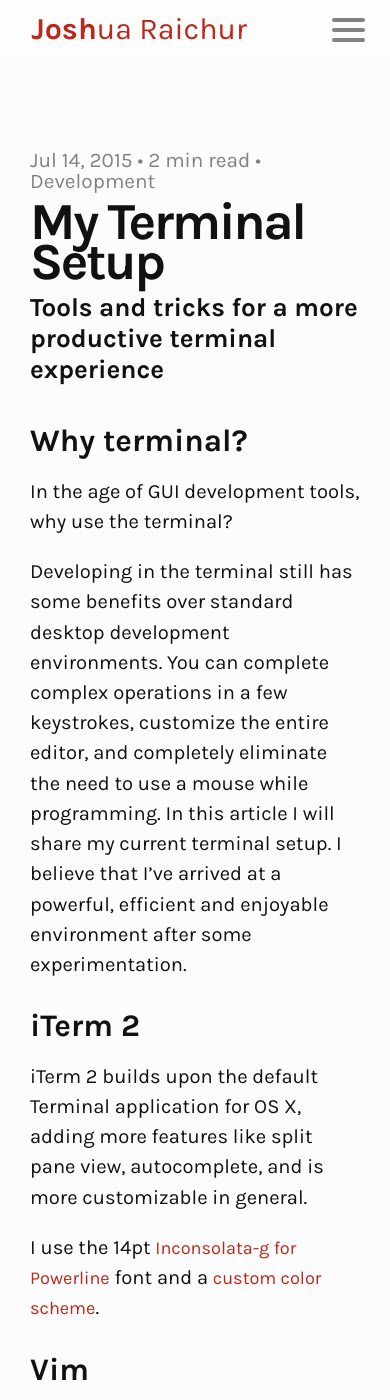
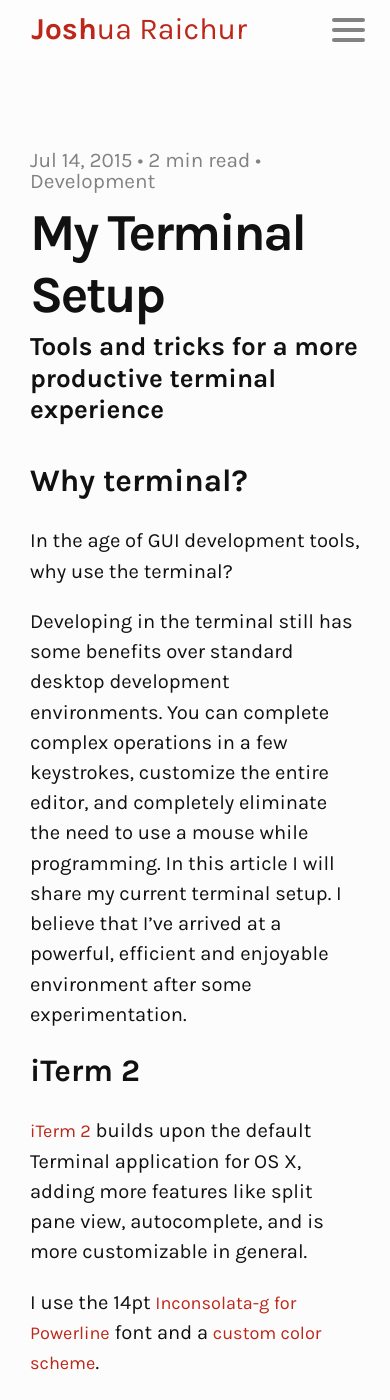
Before and after one commit to JEKYLL-WEB-TEMPLATES/raichur.github.io, a Jekyll site: the page built from _posts/2015-07-14-terminal.md, in a window 390 px wide and 1400 px high. Built offline with Jekyll 4.4.1, drawn with Linux system fonts in a browser that asks for light colours; some of the changed text lies outside the part shown.

Commit message:
Add: New blog post

```diff
--- a/_posts/2015-07-14-terminal.md
+++ b/_posts/2015-07-14-terminal.md
@@ -13,17 +13,18 @@
 
 ## iTerm 2
 
-iTerm 2 builds upon the default Terminal application for OS X, adding more features like split pane view, autocomplete, and is more customizable in general.
+[iTerm 2](http://iterm2.com/) builds upon the default Terminal application for OS X, adding more features like split pane view, autocomplete, and is more customizable in general.
 
 I use the 14pt [Inconsolata-g for Powerline](https://github.com/powerline/fonts/tree/master/Inconsolata-g) font and a [custom color scheme](https://github.com/raichur/iterm-color-scheme).
 
 ## Vim
 
-I've started using Vim as my default text editor, and has enhanced my development experience immensely. You can check out my notes on [getting started with Vim](http://github.com/raichur/vim-notes).
+I've started using [Vim](http://www.vim.org/) as my default text editor, and has enhanced my development experience immensely. You can check out my notes on [getting started with Vim](http://github.com/raichur/vim-notes).
+
 
 ## Zsh
 
-Switch from ``bash`` to the ``zsh`` shell for better autocompletion and path expansion, spelling correction, and more.
+Switch from bash to the [zsh](http://www.zsh.org/) shell for better autocompletion and path expansion, spelling correction, and more.
 
 I use the [oh-my-zsh](https://github.com/robbyrussell/oh-my-zsh) framework along with the [Agnoster theme](https://gist.github.com/agnoster/3712874).
 
--- a/resources/_sass/_layout.scss
+++ b/resources/_sass/_layout.scss
@@ -175,12 +175,12 @@
       padding-top: 20px;
     }
     h3 {
-      margin-top: 30px;
-      margin-bottom: 5px !important;
+      margin-top: 10px;
+      margin-bottom: 10px;
     }
     h2 {
-      margin-top: 30px;
-      margin-bottom: 0px;
+      margin-top: 25px;
+      margin-bottom: 10px;
     }
     h1 {
       font-size: 2.2em;
@@ -256,8 +256,11 @@
 		opacity: 1 !important;
 	}
 }
-#list p {
-	padding-top: 10px;
+.code p {
+	padding-top: 10px !important;
+}
+.code .post-meta {
+	padding-top: 20px;
 }
 .post {
   margin-bottom: 40px;
@@ -265,7 +268,6 @@
   header h3 {
     line-height: 1.2em;
     font-size: 1em;
-    margin-top: 10px;
   }
 }
 .loader {
@@ -339,7 +341,6 @@
 }
 #code p {
   line-height: 1.2em;
-  font-size: .9em;
 }
 .codeweb {
   float: right;
@@ -375,7 +376,7 @@
     margin-bottom: -5px !important;
   }
   li {
-    padding-top: 10px;
+    padding-top: 15px;
     padding-bottom: 10px;
     list-style-type: none;
   }
@@ -624,7 +625,8 @@
   }
   .large {
 	  font-size: 2em !important;
-	  line-height: 1.5em;
+	  line-height: 1.2em !important;
+	  padding-bottom: 5px;
   }
   .gr_grid_container {
     width: 100% !important;
```
Also changed, not shown: _pages/faves.md (+1 -1 lines), _posts/2015-07-16-self-learning.md (added, +16 -0 lines), _posts/2015-07-20-best-time.md (added, +28 -0 lines), 6 other files.
